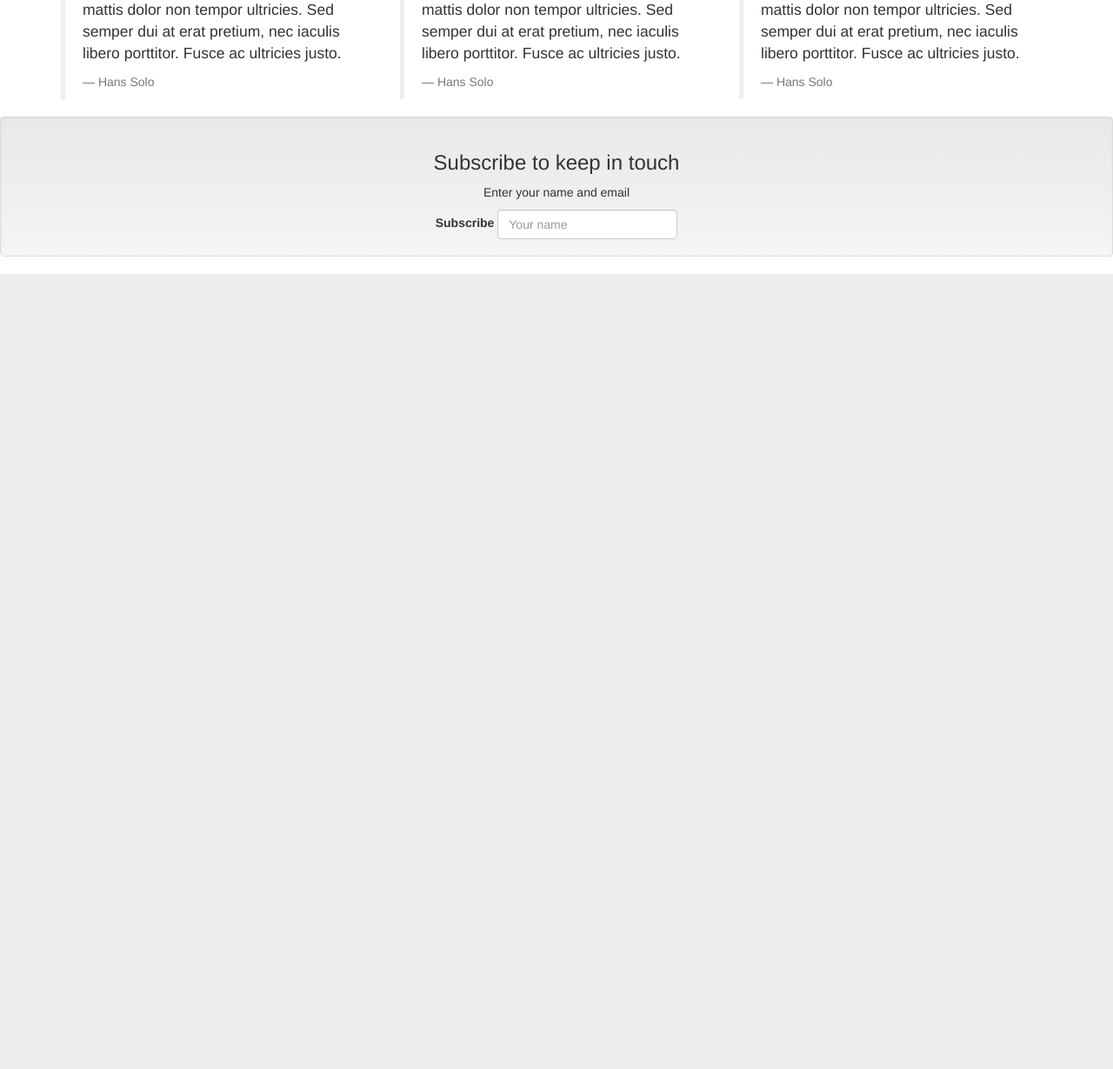
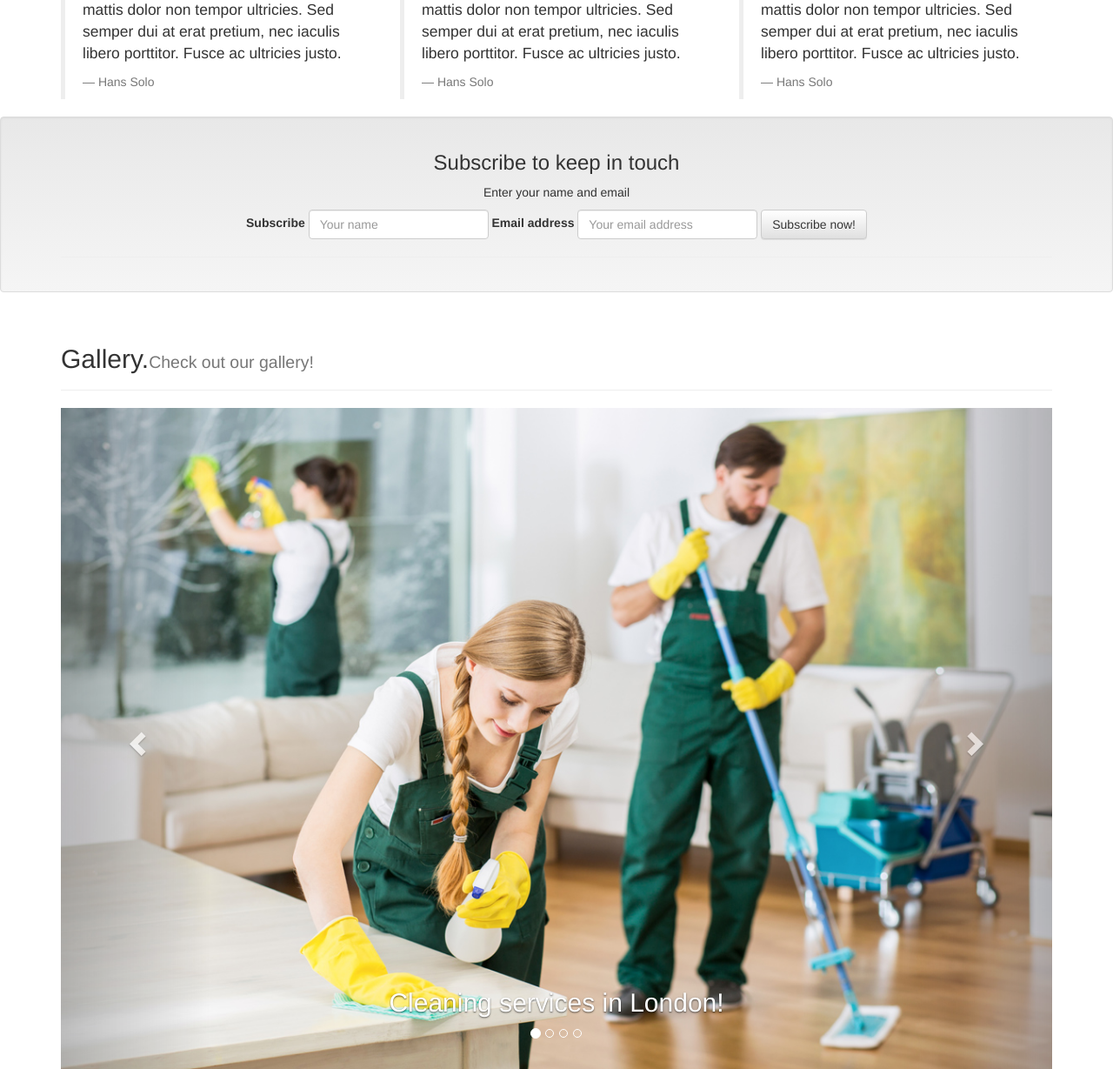
Before and after one commit to Maciejkoson/cleaning-service-website, a PHP site: page / in a window 1280 px wide. Shown: the part 665-1894 px from the top of the page at 87% size. Before the commit the page ends 980 px from the top, so only its background shows below. Run offline with PHP 8.4, Linux system fonts and the light colour scheme; some libraries are stand-ins or nearby versions.

Commit message:
Added gallery stuff

```diff
--- a/index.php
+++ b/index.php
@@ -119,12 +119,68 @@
                     <label for="subscription">Subscribe</label>
                     <input type="text" class="form-control" id="subscription" placeholder="Your name">
                 </div>
+                <div class="form-group">
+                    <label for="email">Email address</label>
+                    <input type="text" class="form-control" id="email" placeholder="Your email address">
+                </div>
+                <button type="submit" class="btn btn-default">Subscribe now!</button>
+                <hr>
             </form>
         </div> <!-- end container -->
 
     </div> <!-- end well -->
 
-</section>
+</section> <!-- call to action section end -->
+
+<!-- gallery section -->
+<div class="container">
+    <section>
+        <div class="page-header" id="gallery">
+            <h2>Gallery.<small>Check out our gallery!</small></h2>
+        </div>
+
+        <div class="carousel slide" id="screenshot-carousel" data-ride="carousel">
+            <ol class="carousel-indicators">
+                <li data-target="#screenshot-carousel" data-slide-to="0" class="active"></li>
+                <li data-target="#screenshot-carousel" data-slide-to="1"></li>
+                <li data-target="#screenshot-carousel" data-slide-to="2"></li>
+                <li data-target="#screenshot-carousel" data-slide-to="3"></li>
+            </ol>
+            <div class="carousel-inner">
+                <div class="item ">
+                    <img src="images/office-cleaning.jpg" alt="office-leaning">
+                    <div class="carousel-caption">
+                        <h2>Office cleaninig</h2>
+                    </div>
+                </div>
+                <div class="item">
+                    <img src="images/london-apartment-cleaning-service.jpg" alt="apartment-cleaning">
+                    <div class="carousel-caption">
+                        <h2>Apartment cleaninig</h2>
+                    </div>
+                </div>
+                <div class="item">
+                    <img src="images/restaurant-cleaning.jpg" alt="restaurant-cleaning">
+                    <div class="carousel-caption">
+                        <h2>Restaurant cleaning</h2>
+                    </div>
+                </div>
+                <div class="item active">
+                    <img src="images/cleaning-services-london.jpg" alt="cleaning-services-london">
+                    <div class="carousel-caption">
+                        <h2>Cleaning services in London!</h2>
+                    </div>
+                </div>
+            </div> <!-- end of carousel inner -->
+            <a href="#screenshot-carousel" class="left carousel-control" data-slide="prev">
+                <span class="glyphicon glyphicon-chevron-left"></span>
+                </a>
+            <a href="#screenshot-carousel" class="right carousel-control" data-slide="next">
+                <span class="glyphicon glyphicon-chevron-right"></span>
+            </a>
+        </div> <!-- end carousel -->
+    </section>
+</div>
 
     <script src="https://code.jquery.com/jquery-3.1.1.min.js"></script>
 
```
Also changed, not shown: images/cleaning-services-london.jpg (added), images/london-apartment-cleaning-service.jpg (added), images/office-cleaning.jpg (added), images/restaurant-cleaning.jpg (added).
